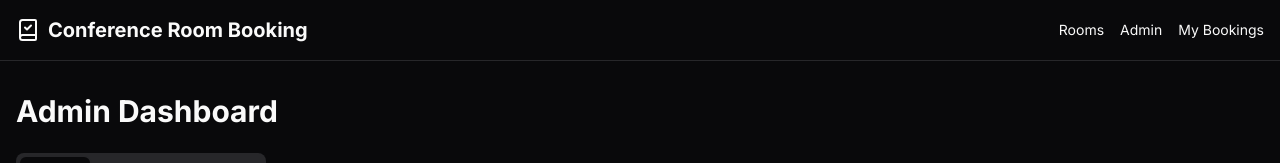
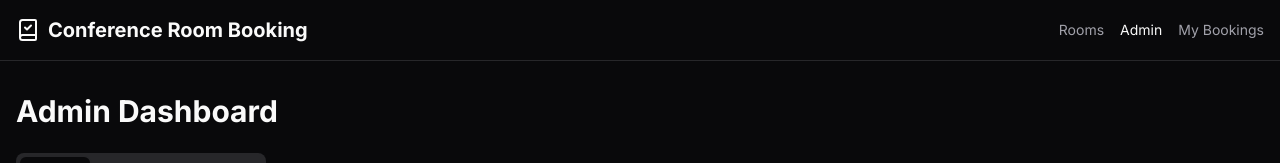
Before and after one commit to Biplo12/room-booking-system, a Next.js app in the folder client/: page /admin in a window 1280 px wide. Shown: the top 163 px of the page. Built offline with nearby package versions, Linux system fonts and the light colour scheme.

Commit message:
fix: admin panel styling fixes

```diff
--- a/client/src/app/admin/_components/analytics/Partials/booking-trends.tsx
+++ b/client/src/app/admin/_components/analytics/Partials/booking-trends.tsx
@@ -55,7 +55,9 @@ export function BookingTrends({ reservations }: BookingTrendsProps) {
                 axisLine={false}
                 tickFormatter={(value) => `${value}`}
               />
-              <Tooltip />
+              <Tooltip
+                contentStyle={{ backgroundColor: "hsl(var(--background))" }}
+              />
               <Line
                 type="monotone"
                 dataKey="bookings"
--- a/client/src/app/admin/_components/booking-history.tsx
+++ b/client/src/app/admin/_components/booking-history.tsx
@@ -11,11 +11,13 @@ export function BookingHistory() {
 
   if (reservations.length === 0) {
     return (
-      <EmptyState
-        title="No Bookings Yet"
-        description="Bookings will appear here once rooms are reserved"
-        icon="Calendar"
-      />
+      <div className="mt-10">
+        <EmptyState
+          title="No Bookings Yet"
+          description="Bookings will appear here once rooms are reserved"
+          icon="Calendar"
+        />
+      </div>
     );
   }
 
--- a/client/src/app/admin/page.tsx
+++ b/client/src/app/admin/page.tsx
@@ -12,7 +12,7 @@ const TABS = ["rooms", "bookings", "analytics"];
 
 export default function AdminPage() {
   return (
-    <div className="flex flex-col min-h-screen">
+    <div className="flex flex-col min-h-screen bg-background">
       <Header />
       <div className="flex-1 container mx-auto px-4 py-8">
         <h1 className="text-3xl font-bold mb-6">Admin Dashboard</h1>
--- a/client/src/components/header.tsx
+++ b/client/src/components/header.tsx
@@ -8,11 +8,14 @@ import { cn } from "@/lib/utils";
 export function Header() {
   const pathname = usePathname();
 
+  const isActive = (href: string) => pathname === href;
+
   const navItems = [
     { label: "Rooms", href: "/" },
     { label: "Admin", href: "/admin" },
     { label: "My Bookings", href: "/user" },
   ];
+
   return (
     <header className="border-b">
       <div className="container mx-auto px-4 py-4">
@@ -27,8 +30,8 @@ export function Header() {
                 key={item.href}
                 href={item.href}
                 className={cn(
-                  "text-sm hover:text-primary",
-                  pathname === item.href && "text-primary"
+                  "text-sm hover:text-primary text-muted-foreground",
+                  isActive(item.href) && "text-primary"
                 )}
               >
                 {item.label}
```
